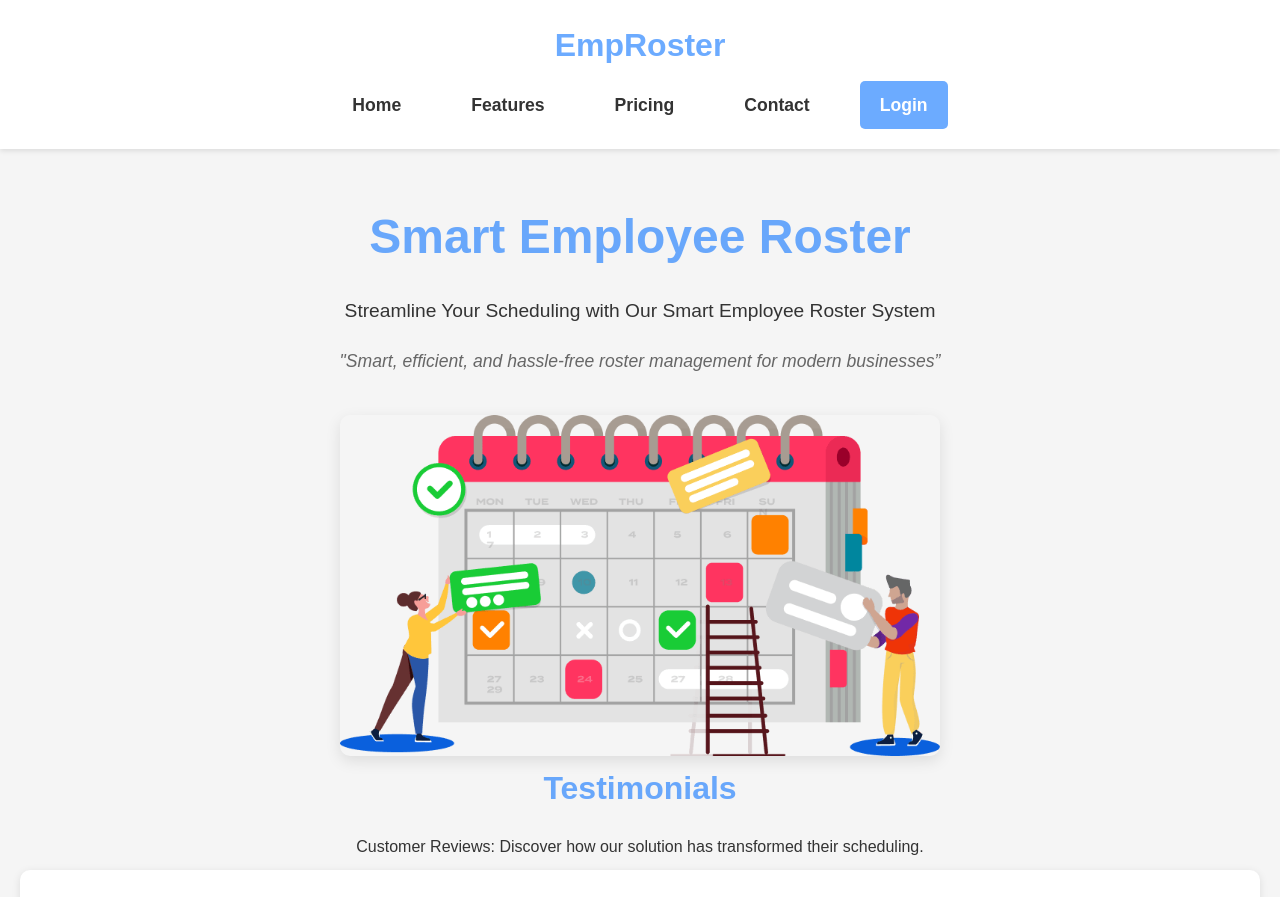
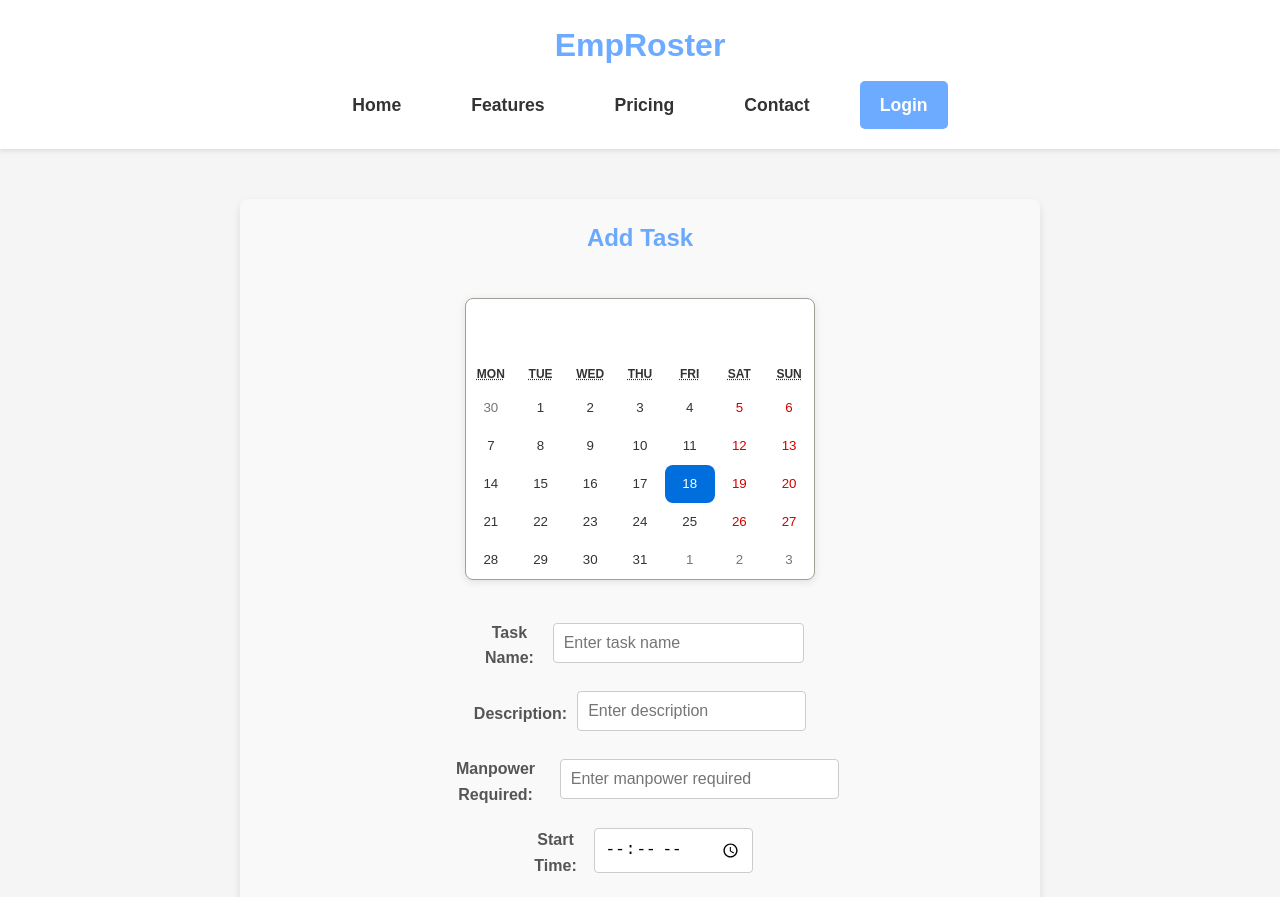
Before and after one commit to laosailegend/FYP-24-S3-06, a React (Create React App) app in the folder client/: page /Tasks in a window 1280 px wide. Before the commit this address led to /. Shown: the top 897 px of the page. Built offline with nearby package versions, Linux system fonts and the light colour scheme; no server answers.

Commit message:
102524 changes

```diff
--- a/client/src/pages/Tasks.js
+++ b/client/src/pages/Tasks.js
@@ -1,5 +1,4 @@
 import React, { useState, useEffect } from 'react';
-import { useNavigate } from 'react-router-dom';
 import Calendar from 'react-calendar';
 import 'react-calendar/dist/Calendar.css';
 import moment from 'moment';
@@ -7,10 +6,9 @@ import '../style.css';
 import axios from 'axios';
 
 function Tasks() {
-  const tokenObj = localStorage.getItem("token") ? JSON.parse(atob(localStorage.getItem("token").split('.')[1])) : null;
-  const navigate = useNavigate();
-
   const [date, setDate] = useState(new Date());
+  const [startTime, setStartTime] = useState(''); // Added state for start time
+  const [endTime, setEndTime] = useState(''); // Added state for end time
   const [taskDetails, setTaskDetails] = useState({
     taskname: '',
     description: '',
@@ -20,17 +18,6 @@ function Tasks() {
   const [editTaskId, setEditTaskId] = useState(null); // State to track which task is being edited
 
   useEffect(() => {
-    // prevents non-admin users from viewing the page
-    if (!tokenObj || (tokenObj.role !== 1 && tokenObj.role !== 2)) {
-      window.alert("You are not authorized to view this page");
-      navigate("/", { replace: true });
-      return () => { };
-    }
-
-    // If tokenObj is still null, don't render the content yet
-    if (tokenObj === null) {
-      return null;  // You can replace this with a loading indicator if you prefer
-    }
     fetchTasks();
   }, []);
 
@@ -65,7 +52,9 @@ function Tasks() {
       taskname: taskDetails.taskname,
       description: taskDetails.description,
       manpower_required: taskDetails.manpower_required,
-      timeslot: formattedDate,
+      task_date: formattedDate, // Use task_date instead of timeslot
+      start_time: startTime, // Added start time
+      end_time: endTime, // Added end time
     };
 
     try {
@@ -73,6 +62,8 @@ function Tasks() {
       if (response.status === 201) {
         alert('Task added successfully');
         setTaskDetails({ taskname: '', description: '', manpower_required: '' });
+        setStartTime(''); // Reset start time
+        setEndTime(''); // Reset end time
         fetchTasks();
       } else {
         alert('Failed to add task');
@@ -100,6 +91,8 @@ function Tasks() {
       description: task.description,
       manpower_required: task.manpower_required,
     });
+    setStartTime(task.start_time); // Set start time for editing
+    setEndTime(task.end_time); // Set end time for editing
     setEditTaskId(task.taskid);
   };
 
@@ -111,7 +104,9 @@ function Tasks() {
       taskname: taskDetails.taskname,
       description: taskDetails.description,
       manpower_required: taskDetails.manpower_required,
-      timeslot: formattedDate,
+      task_date: formattedDate, // Use task_date instead of timeslot
+      start_time: startTime, // Include start time
+      end_time: endTime, // Include end time
     };
 
     try {
@@ -119,6 +114,8 @@ function Tasks() {
       if (response.status === 200) {
         alert('Task updated successfully');
         setTaskDetails({ taskname: '', description: '', manpower_required: '' });
+        setStartTime(''); // Reset start time
+        setEndTime(''); // Reset end time
         setEditTaskId(null); // Reset edit state
         fetchTasks();
       } else {
@@ -169,6 +166,24 @@ function Tasks() {
             required
           />
         </div>
+        <div>
+          <label>Start Time:</label>
+          <input
+            type="time"
+            value={startTime}
+            onChange={(e) => setStartTime(e.target.value)}
+            required
+          />
+        </div>
+        <div>
+          <label>End Time:</label>
+          <input
+            type="time"
+            value={endTime}
+            onChange={(e) => setEndTime(e.target.value)}
+            required
+          />
+        </div>
         <button type="submit">{editTaskId ? 'Update Task' : 'Add Task'}</button>
       </form>
       <div className="tasks-list">
@@ -179,7 +194,10 @@ function Tasks() {
         <li key={task.taskid}>
           <strong>Job Scope:</strong> {task.taskname || 'No Name'} <br />
           <strong>Description:</strong> {task.description || 'No Description'} <br />
-                <strong>Manpower Required:</strong> {task.manpower_required || 'No Manpower Info'}
+          <strong>Manpower Required:</strong> {task.manpower_required || 'No Manpower Info'} <br />
+          <strong>Task Date:</strong> {moment(task.task_date).format('YYYY-MM-DD') || 'No Date Info'} <br />
+          <strong>Start Time:</strong> {task.start_time || 'No Start Time Info'} <br />
+          <strong>End Time:</strong> {task.end_time || 'No End Time Info'} <br />
           <button onClick={() => startEditTask(task)}>Edit</button>
           <button onClick={() => deleteTask(task.taskid)}>Delete</button>
         </li>
```
Lines whose indentation alone changed are shown as unchanged.
